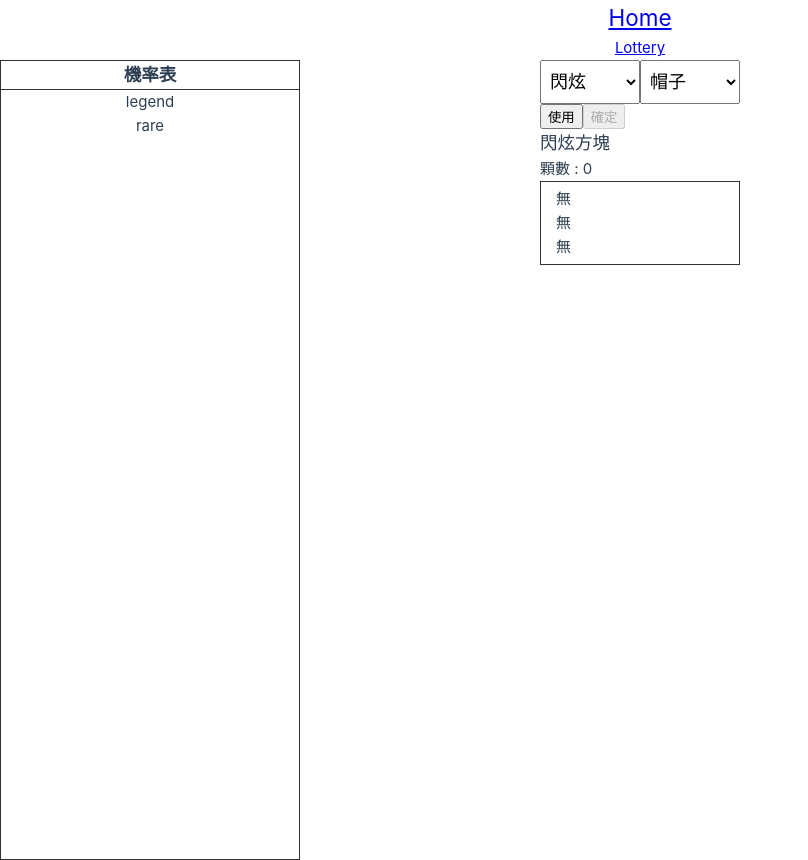
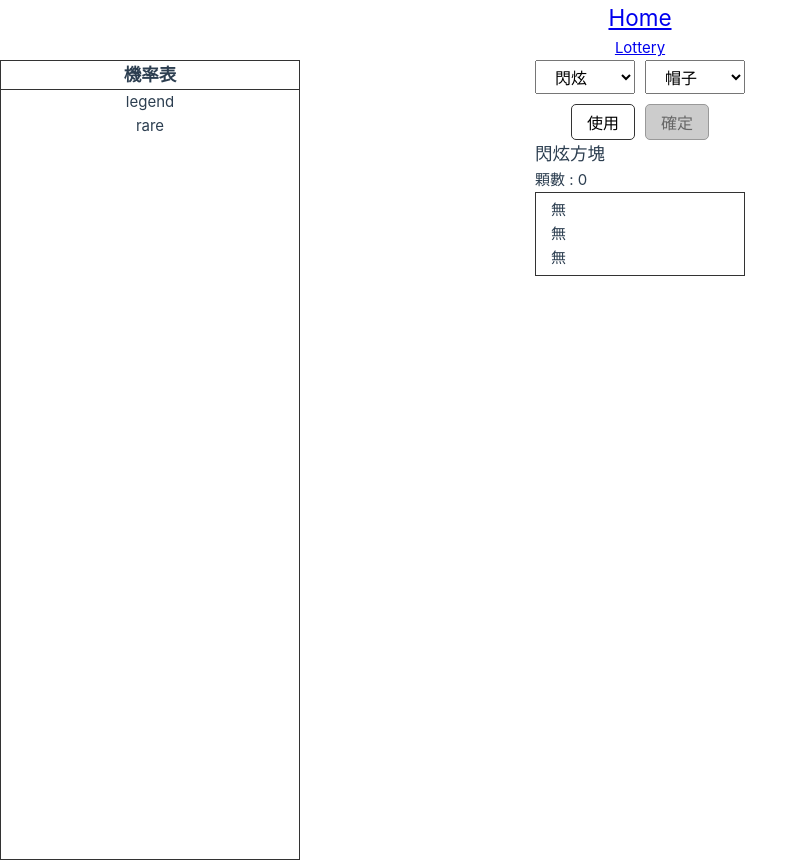
Before and after one commit to qwer426/Probability, a Vue app: page /lottery/cube in a window 1280 px wide. Shown: the whole page, without its empty margins (0-808 px from the left). Built offline with nearby package versions, Linux system fonts and the light colour scheme.

Commit message:
調整 排版 & CSS

```diff
--- a/src/App.vue
+++ b/src/App.vue
@@ -38,12 +38,3 @@ header{
     }
 }
 </style>
-
-<style>
-button {
-    cursor: pointer;
-    &:hover{
-        background: rgba(0,0,0, .2);
-    }
-}
-</style>
--- /dev/null
+++ b/src/assets/common.css
@@ -0,0 +1,25 @@
+button {
+    background: transparent;
+    padding: 5px 15px;
+    font-size: 16px;
+    border: 1px solid #333;
+    border-radius: 5px;
+    cursor: pointer;
+}
+button:hover {
+    background: #666;
+    color: #fff;
+}
+
+button:disabled,
+button[disabled]{
+    border: 1px solid #999999;
+    background-color: #cccccc;
+    color: #666666;
+}
+button + button {
+    margin-left: 10px;
+}
+select + select {
+    margin-left: 10px;
+}
--- a/src/assets/main.css
+++ b/src/assets/main.css
@@ -1 +1,2 @@
 @import './base.css';
+@import './common.css';
--- a/src/components/CubeType.vue
+++ b/src/components/CubeType.vue
@@ -60,12 +60,14 @@ const onChange = (e) => {
 
 <template>
     <section>
-        <select name="cube" id="cube_select" @change="onChange">
-            <option v-for="el of cube_arr" >{{ el.cubeChin }}</option>
-        </select>
-        <select name="cube_item" id="cube_item" v-model="cube_item">
-            <option v-for="el of cube_item_arr" :value="el">{{ el }}</option>
-        </select>
+        <div class="selectGroup">
+            <select name="cube" id="cube_select" @change="onChange">
+                <option v-for="el of cube_arr">{{ el.cubeChin }}</option>
+            </select>
+            <select name="cube_item" id="cube_item" v-model="cube_item">
+                <option v-for="el of cube_item_arr" :value="el">{{ el }}</option>
+            </select>
+        </div>
         <KeepAlive>
             <component :is="cube" :cube_name="cubeChin" :cube_item="cube_item"></component>
         </KeepAlive>
@@ -74,10 +76,16 @@ const onChange = (e) => {
 
 <style>
 section {
+    .selectGroup {
+        display: flex;
+        justify-content: center;
+        margin-bottom: 10px;
+    }
+
     #cube_select, #cube_item {
         width: 100px;
-        padding: 10px 5px;
-        font-size: 18px;
+        padding: 8px 15px 5px;
+        font-size: 16px;
     }
 }
 </style>
--- a/src/components/CubeType/CommonCube.vue
+++ b/src/components/CubeType/CommonCube.vue
@@ -177,7 +177,9 @@ function setAbility() {
 
 <template>
     <div class="Hexacube">
-        <button @click="setItem">使用</button>
+        <div class="cubeButton">
+            <button @click="setItem">使用</button>
+        </div>
         <h1>{{ cube_name }}方塊</h1>
         <div>顆數 : {{ store.cubeNumObj[props.cube_name] }}</div>
         <div class="cubeBox">
@@ -207,10 +209,17 @@ function setAbility() {
 </template>
 
 <style scoped lang="scss">
+.cubeButton {
+    width: 100%;
+    display: flex;
+    justify-content: center;
+}
+
 .cubeBox {
     border: 1px solid #333;
     padding: 5px;
     position: relative;
+
     .ability {
         padding: 0 10px;
     }
@@ -218,10 +227,12 @@ function setAbility() {
     .active {
         background-color: rgba(0, 0, 0, 0.2);
     }
+
     .isH {
         cursor: pointer;
     }
-    .holeArea{
+
+    .holeArea {
         position: absolute;
         top: 0;
         left: 0;
--- a/src/components/CubeType/HexaCube.vue
+++ b/src/components/CubeType/HexaCube.vue
@@ -100,7 +100,7 @@ const setProbability = () => {
     if (lock.value.length !== 3) {
         console.log('未選3排')
     } else {
-        for (let i =0; i < store.Ability[props.cube_item].length; i++) {
+        for (let i = 0; i < store.Ability[props.cube_item].length; i++) {
             store.Ability[props.cube_item][i] = Probability.value[lock.value[i]]
         }
         isDice.value = false
@@ -125,10 +125,12 @@ const lockAbility = (idx) => {
 
 <template>
     <div class="Hexacube">
-        <button :disabled="isDice" @click="getProbability">使用</button>
-        <button :disabled="!isDice" @click="setProbability">確定</button>
+        <div class="cubeButton">
+            <button :disabled="isDice" @click="getProbability">使用</button>
+            <button :disabled="!isDice" @click="setProbability">確定</button>
+        </div>
         <h1>{{ cube_name }}方塊</h1>
-        <div>顆數 : {{ store.cubeNumObj[props.cube_name]  }}</div>
+        <div>顆數 : {{ store.cubeNumObj[props.cube_name] }}</div>
         <div class="cubeBox" v-if="isDice">
             <div
                 v-for="(el, idx) of Probability"
@@ -153,6 +155,12 @@ const lockAbility = (idx) => {
 </template>
 
 <style scoped lang="scss">
+.cubeButton {
+    width: 100%;
+    display: flex;
+    justify-content: center;
+}
+
 .cubeBox {
     border: 1px solid #333;
     padding: 5px;
--- a/src/components/CubeType/UniCube.vue
+++ b/src/components/CubeType/UniCube.vue
@@ -1,5 +1,5 @@
 <script setup>
-import { ref, computed } from 'vue'
+import {ref, computed} from 'vue'
 import {inject} from "vue";
 import {useItemAbility} from "@/stores/item_ability";
 import {getPrice, getPriceArray} from "@/Probability";
@@ -57,7 +57,7 @@ const isHaveChance = ref(0)
 const setProbability = ref(null)
 
 const idx = computed(() => {
-    return  setProbability.value ? arr.findIndex(el => el.set >= setProbability.value) : null
+    return setProbability.value ? arr.findIndex(el => el.set >= setProbability.value) : null
 })
 
 const getRandom = () => {
@@ -103,10 +103,12 @@ const setItem = () => {
 
 <template>
     <div class="Hexacube">
-        <button @click="getProbability">再一次</button>
-        <button :disabled="!isHaveChance" @click="setItem">使用</button>
+        <div class="cubeButton">
+            <button @click="getProbability">再一次</button>
+            <button :disabled="!isHaveChance" @click="setItem">使用</button>
+        </div>
         <h1>{{ cube_name }}方塊</h1>
-        <div>顆數 : {{ store.cubeNumObj[props.cube_name] }} </div>
+        <div>顆數 : {{ store.cubeNumObj[props.cube_name] }}</div>
         <div class="cubeBox">
             <div
                 v-for="(el, index) of store.Ability[props.cube_item]"
@@ -121,15 +123,23 @@ const setItem = () => {
 </template>
 
 <style scoped lang="scss">
-.cubeBox{
+.cubeButton {
+    width: 100%;
+    display: flex;
+    justify-content: center;
+}
+
+.cubeBox {
     border: 1px solid #333;
     padding: 5px;
+
     .ability {
         padding: 0 10px;
 
     }
+
     .active {
-        background-color: rgba(0,0,0, 0.2);
+        background-color: rgba(0, 0, 0, 0.2);
     }
 }
 </style>
```
